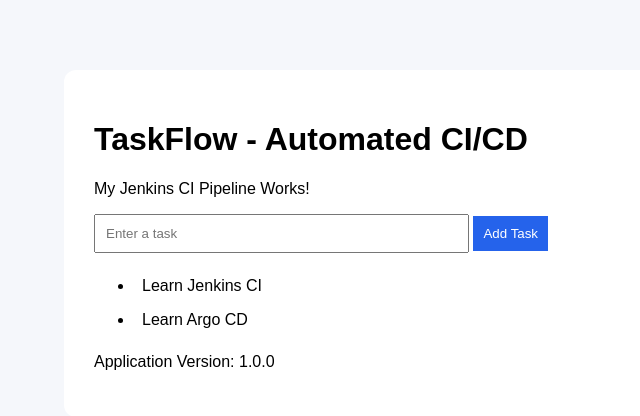
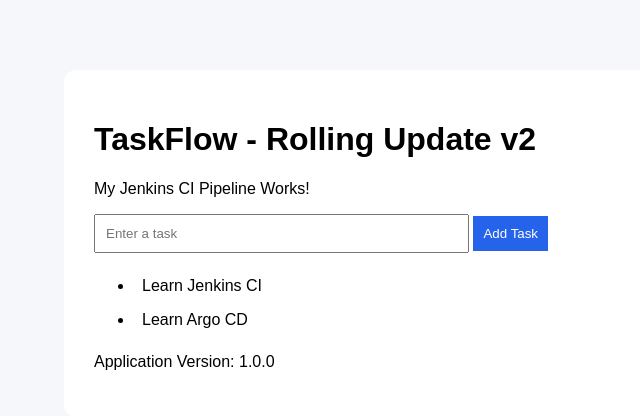
Before and after one commit to Ashraf0452/taskflow-app, a Flask app: page / in a window 1280 px wide. Shown: the top 416 px of the page, without its empty margins (276-916 px from the left). Run offline with Flask 3, Linux system fonts and the light colour scheme.

Commit message:
feat: release TaskFlow rolling update v2

```diff
--- a/app/templates/index.html
+++ b/app/templates/index.html
@@ -22,7 +22,7 @@
 </head>
 <body>
     <div class="card">
-        <h1>TaskFlow - Automated CI/CD</h1>
+        <h1>TaskFlow - Rolling Update v2</h1>
         <p>My Jenkins CI Pipeline Works!</p>
 
         <form method="POST">
```
